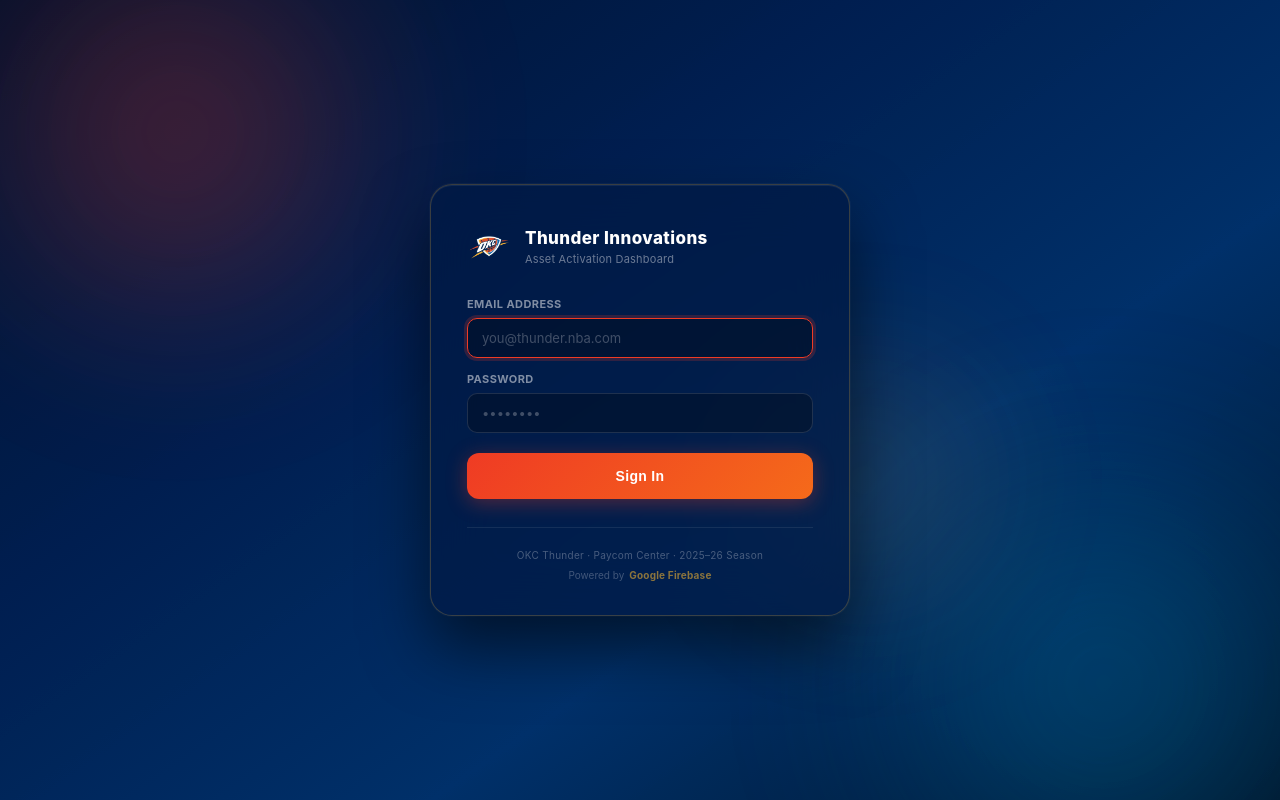
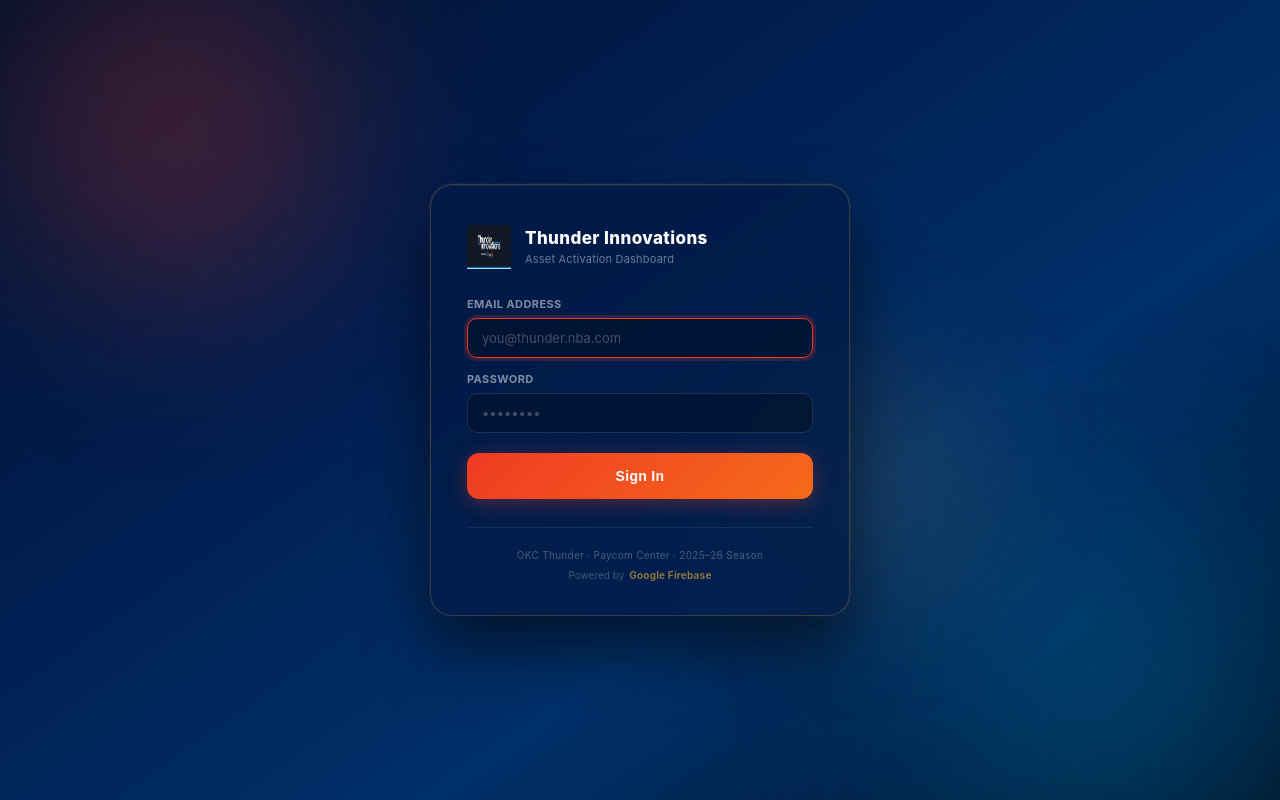
Before and after one commit to okcthundermobile-ux/assetdesk, a React (Create React App) app: page /login in a window 1280 px wide. Built offline with nearby package versions, Linux system fonts and the light colour scheme; no server answers.

Commit message:
Use newly uploaded AVIF for the public Thunder logo

```diff
--- a/src/components/BrandLogo.js
+++ b/src/components/BrandLogo.js
@@ -3,7 +3,7 @@
 export default function BrandLogo({ size = 34 }) {
   return (
     <img
-      src="/okc-thunder-logo.png"
+      src="/innovations-hdr-25.avif"
       alt="Oklahoma City Thunder"
       width={size}
       height={size}
```
